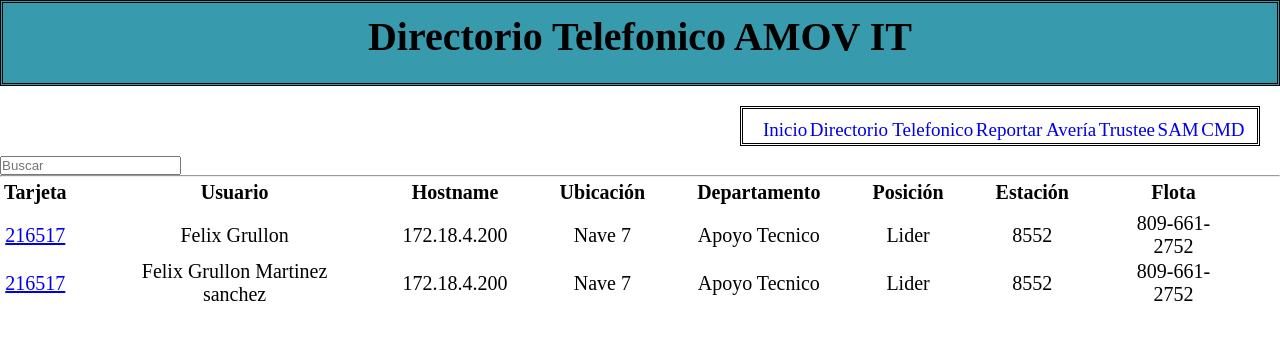
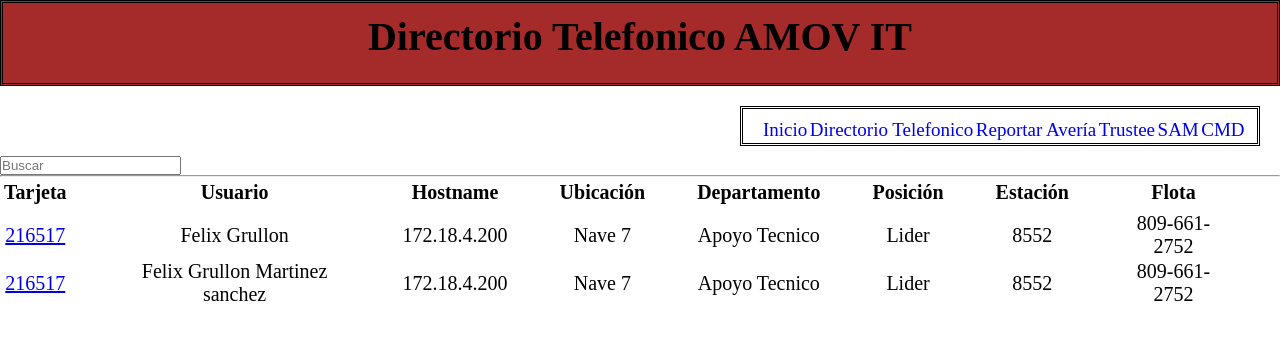
Before and after one commit to DevepSanchez/Desarollo, a plain HTML site: page directorio.html in a window 1280 px wide. Drawn offline with Linux system fonts and the light colour scheme.

Commit message:
title updated

```diff
--- a/css/style.css
+++ b/css/style.css
@@ -83,7 +83,7 @@ html {
   width: 100%;
   height: 7.5rem;
   padding-top: 1rem;
-  background-color:#379aad;
+  background-color: brown;
   padding-bottom: 7rem;
 
 }
```
